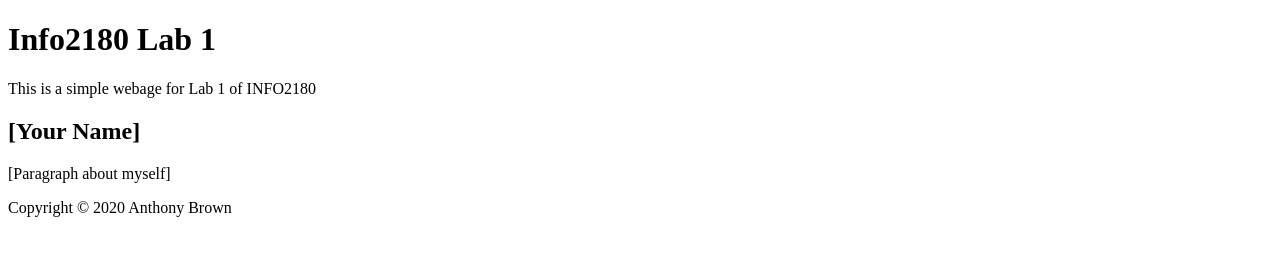
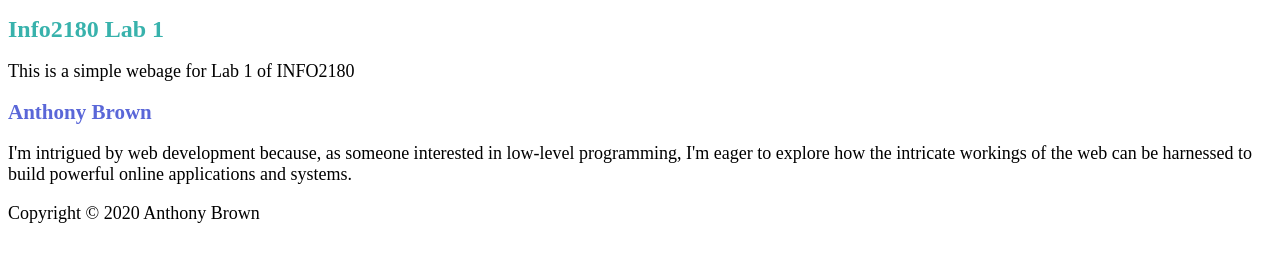
Before and after one commit to tonii663/info2180-lab1, a plain HTML site: page index.html in a window 1280 px wide. Drawn offline with Linux system fonts and the light colour scheme.

Commit message:
Added styles.css and edited index.html

```diff
--- a/index.html
+++ b/index.html
@@ -4,6 +4,7 @@
 		<meta charset="UTF-8" />
 		<meta name="viewport" content="width=device-width, initial=scale=1.0" />
 		<meta http-equiv="X-UA-Compatible" content="ie=edge"/>
+		<link href="./styles.css" rel="stylesheet"/>
 		<title>INFO2180 Lab 1</title>
 	</head>
 	<body>
@@ -13,8 +14,8 @@
 		</header>
 
 		<main>
-			<h2>[Your Name]</h2>
-			<p>[Paragraph about myself]</p>
+			<h2>Anthony Brown</h2>
+			<p>I'm intrigued by web development because, as someone interested in low-level programming, I'm eager to explore how the intricate workings of the web can be harnessed to build powerful online applications and systems.</p>
 		</main>
 
 		<footer>
--- /dev/null
+++ b/styles.css
@@ -0,0 +1,18 @@
+h1 {
+	font-size: 24px;
+	color: #38B2AC;
+}
+
+h2 {
+	font-size: 21px;
+	color: #5A67D8;
+}
+
+p {
+	font-size: 18px;
+}
+
+img {
+	width: 500px;
+	height: auto;
+}
```
